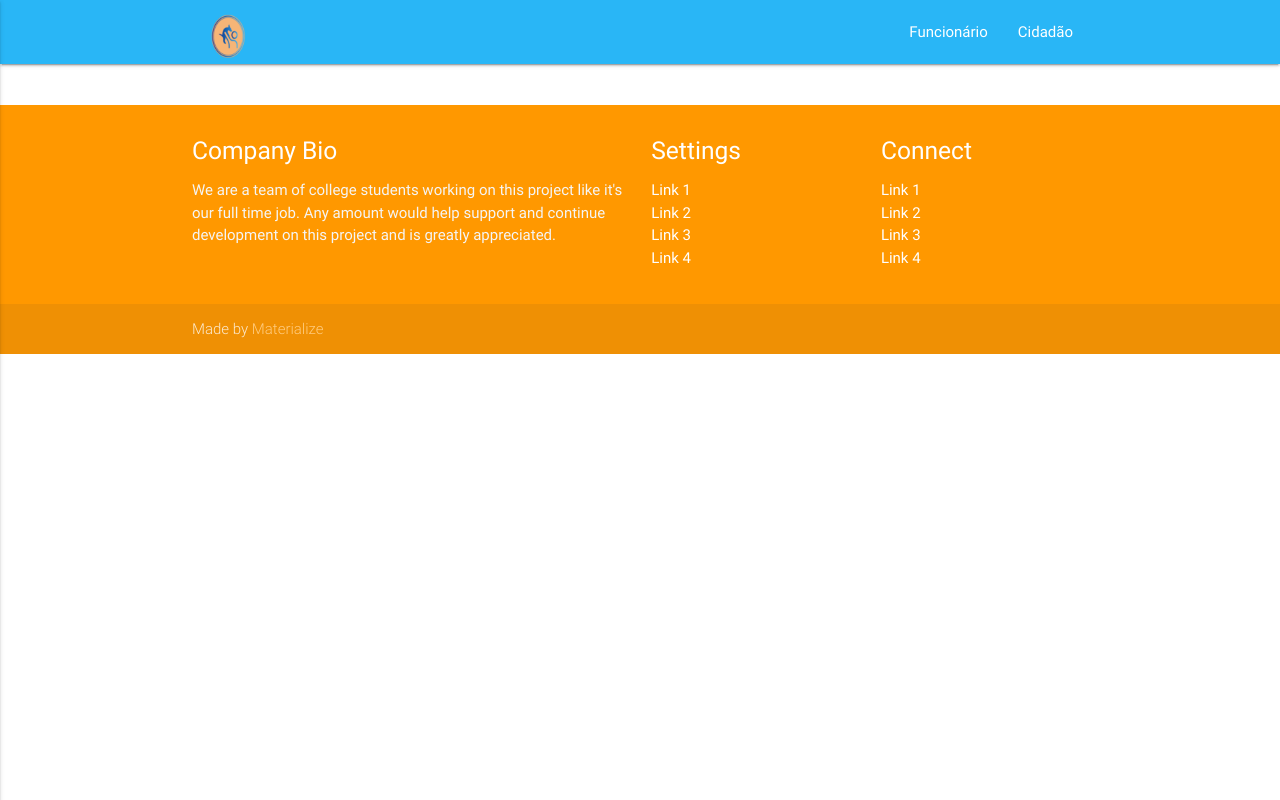
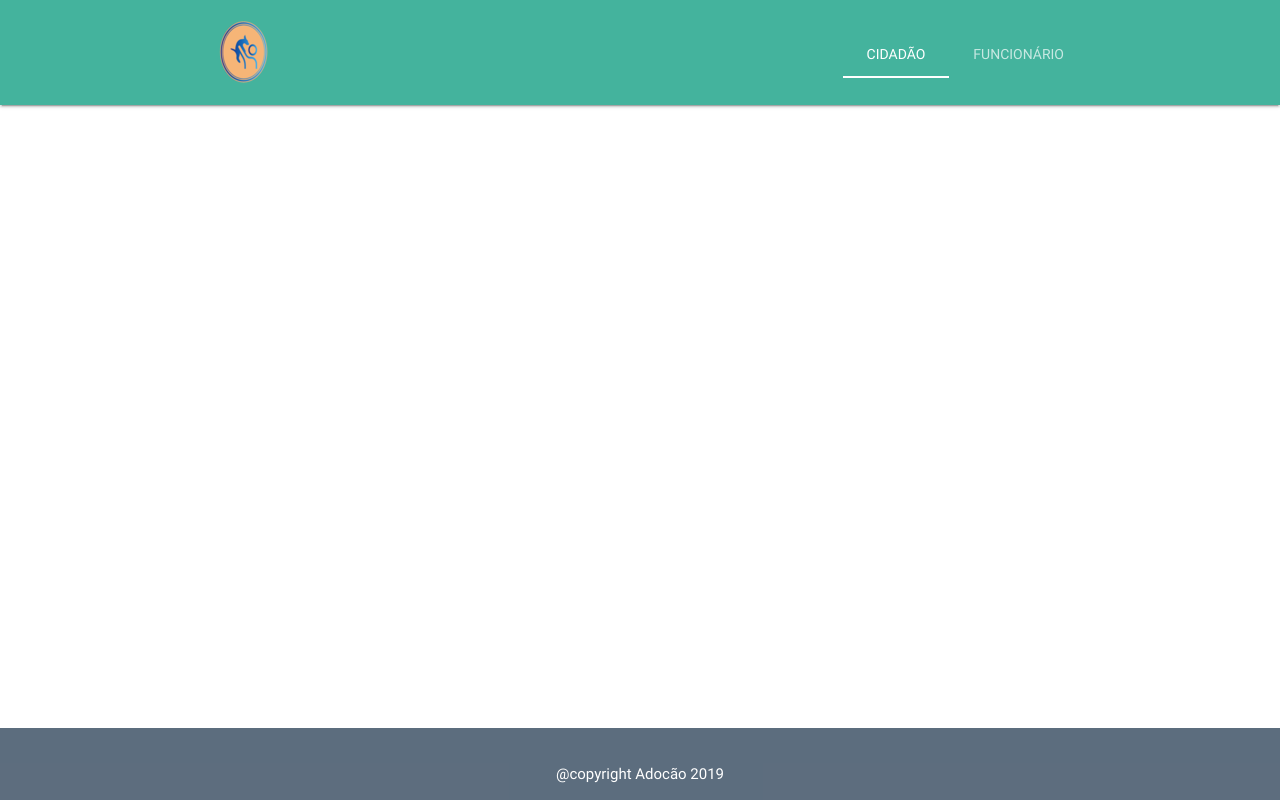
Before and after one commit to Darlan-Souza/sistema_ihm, a PHP site: page / in a window 1280 px wide. Run offline with PHP 8.4, Linux system fonts and the light colour scheme; some libraries are stand-ins or nearby versions.

Commit message:
correcao footer navbar

```diff
--- a/index.php
+++ b/index.php
@@ -1,4 +1,3 @@
 <?php
 require_once('views/index.php');
-
 ?>
--- a/views/default/footer.html
+++ b/views/default/footer.html
@@ -1,41 +1,9 @@
-<footer class="page-footer orange">
+<footer class="page-footer" style="background: rgba(52, 73, 94,.8);">
     <div class="container">
-        <div class="row">
-            <div class="col l6 s12">
-                <h5 class="white-text">Company Bio</h5>
-                <p class="grey-text text-lighten-4">We are a team of college students working on this project like it's
-                    our full time job. Any amount would help support and continue development on this project and is
-                    greatly appreciated.</p>
-
-
-            </div>
-            <div class="col l3 s12">
-                <h5 class="white-text">Settings</h5>
-                <ul>
-                    <li><a class="white-text" href="#!">Link 1</a></li>
-                    <li><a class="white-text" href="#!">Link 2</a></li>
-                    <li><a class="white-text" href="#!">Link 3</a></li>
-                    <li><a class="white-text" href="#!">Link 4</a></li>
-                </ul>
-            </div>
-            <div class="col l3 s12">
-                <h5 class="white-text">Connect</h5>
-                <ul>
-                    <li><a class="white-text" href="#!">Link 1</a></li>
-                    <li><a class="white-text" href="#!">Link 2</a></li>
-                    <li><a class="white-text" href="#!">Link 3</a></li>
-                    <li><a class="white-text" href="#!">Link 4</a></li>
-                </ul>
-            </div>
-        </div>
-    </div>
-    <div class="footer-copyright">
-        <div class="container">
-            Made by <a class="orange-text text-lighten-3" href="http://materializecss.com">Materialize</a>
-        </div>
+        <p class="center">@copyright Adocão 2019</p>
     </div>
 </footer>
-<!--  Scripts-->
+
 <script src="https://code.jquery.com/jquery-2.1.1.min.js"></script>
 <script src="Public/js/materialize.js"></script>
 <script src="Public/js/init.js"></script>
--- a/views/default/header.html
+++ b/views/default/header.html
@@ -4,13 +4,22 @@
 <head>
   <meta http-equiv="Content-Type" content="text/html; charset=UTF-8" />
   <meta name="viewport" content="width=device-width, initial-scale=1, maximum-scale=1.0" />
-  <title>Starter Template - Materialize</title>
-
+  <title>ADOCÃO</title>
   <!-- CSS  -->
   <link href="https://fonts.googleapis.com/icon?family=Material+Icons" rel="stylesheet">
-  <link type="text/css" rel="stylesheet" href="Public/css/materialize.min.css"  media="screen,projection"/>
+  <link type="text/css" rel="stylesheet" href="Public/css/materialize.min.css" media="screen,projection" />
   <link href="Public/css/style.css" type="text/css" rel="stylesheet" media="screen,projection" />
+  <style>
+    body {
+      display: flex;
+      min-height: 100vh;
+      flex-direction: column;
+    }
 
+    main {
+      flex: 1 0 auto;
+    }
+  </style>
 </head>
 
 <body>
--- a/views/default/nav.html
+++ b/views/default/nav.html
@@ -1,16 +1,11 @@
-<nav class="light-blue lighten-1" style="position: fixed;" role="navigation">
+<nav class="nav-extended" style="background: rgba(22, 160, 133,.8); height: 7em;">
     <div class="nav-wrapper container">
-        <a href="#!" class="brand-logo"><img src="Public/img/LogoIHM.png" alt="" style="height: 70px;"></a>
-
-        <ul class="right hide-on-med-and-down">
-            <li><a href="#">Funcionário</a></li>
-            <li><a href="#">Cidadão</a></li>
-        </ul>
-
-        <ul id="nav-mobile" class="side-nav">
-            <li><a href="#">Funcionário</a></li>
-            <li><a href="#">Cidadão</a></li>
-        </ul>
-        <a href="#" data-activates="nav-mobile" class="button-collapse"><i class="material-icons">menu</i></a>
+        <a href="#" class="brand-logo"><img src="Public/img/LogoIHM.png"></a>
+        <div class="right">
+            <ul class="tabs tabs-transparent" style="margin-top: 2em;">
+                <li class="tab"><a href="#">Cidadão</a></li>
+                <li class="tab"><a href="#">Funcionário</a></li>
+            </ul>
+        </div>
     </div>
 </nav>
--- a/views/home.html
+++ b/views/home.html
@@ -1,10 +1,7 @@
-<br>
-<br>
-<br>
+<main>
 <div class="section no-pad-bot" id="index-banner">
     <br>
     <div class="container">
-
-
     </div>
 </div>
+</main>
```
